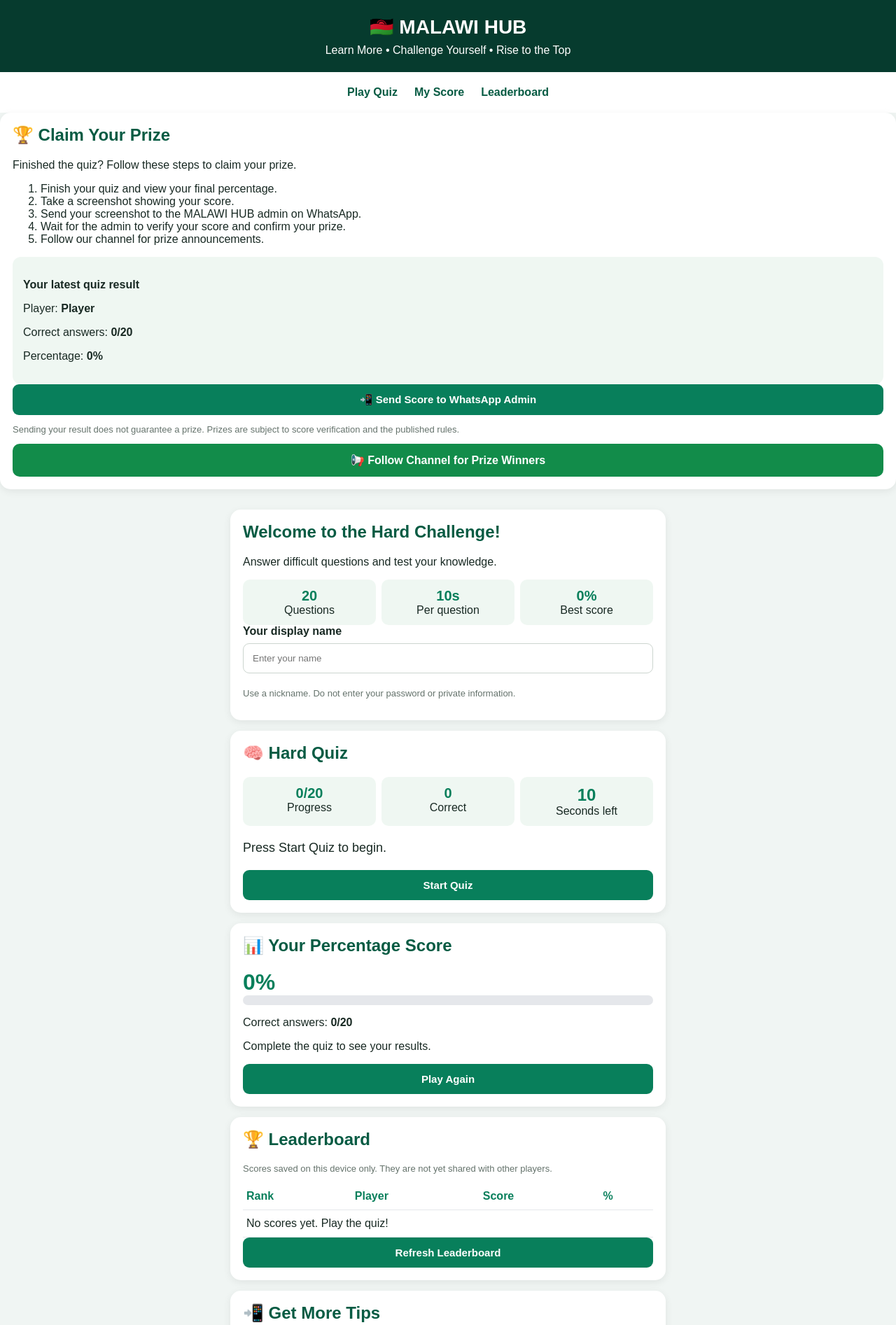
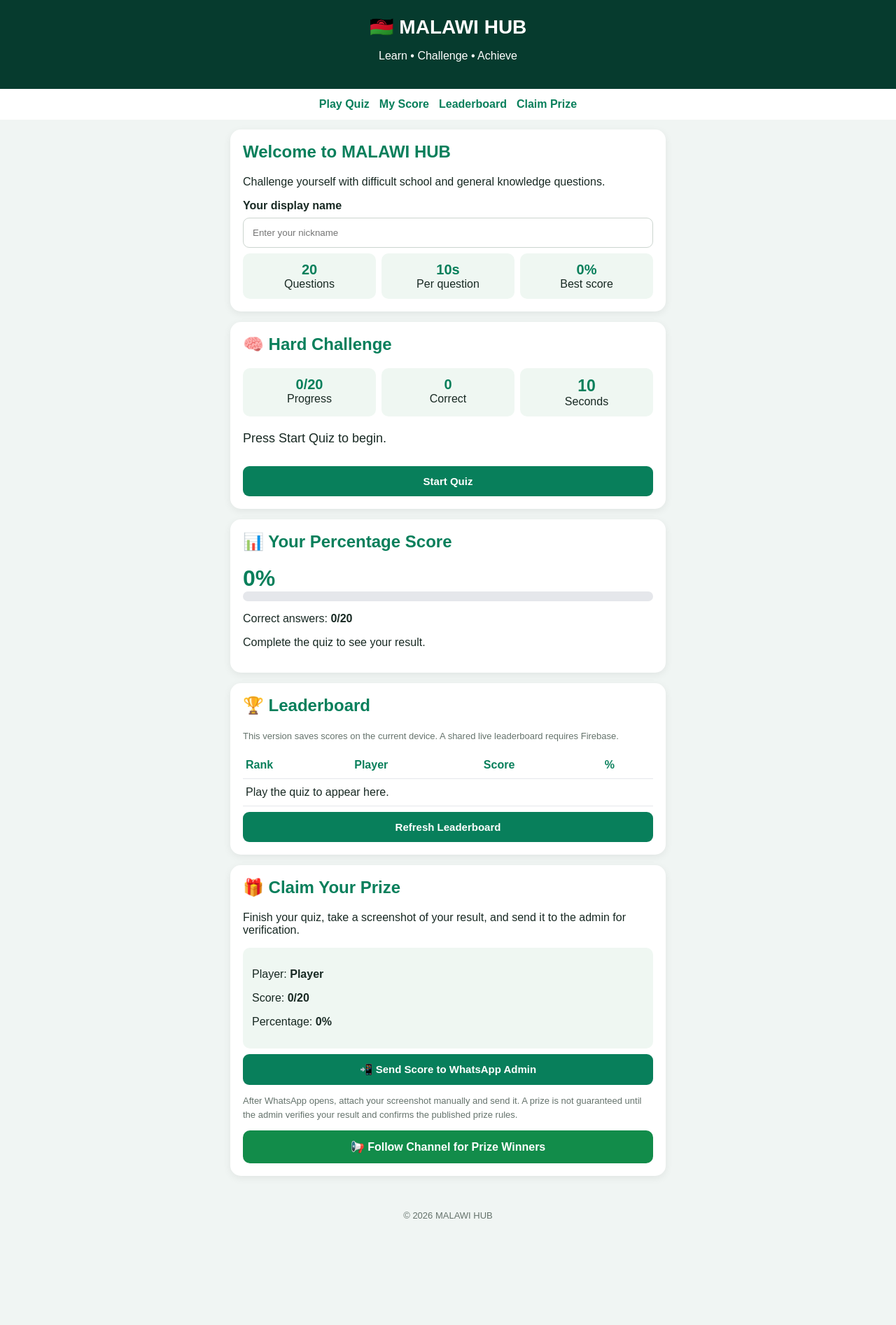
Before and after one commit to mateyufavour-source/malawi-hub, a plain HTML site: page index.html in a window 1280 px wide. Shown: the top 1893 px of the page at 70% size. After the commit the page ends 1764 px from the top, so only its background shows below. Drawn offline with Linux system fonts and the light colour scheme.

Commit message:
Revise quiz interface and add prize claiming feature
Updated title and header text, added prize claiming section, and improved leaderboard functionality.

```diff
--- a/index.html
+++ b/index.html
@@ -3,213 +3,116 @@
 <html lang="en">
 <head>
 <meta charset="UTF-8">
-<meta name="viewport" content="width=device-width, initial-scale=1">
+<meta name="viewport" content="width=device-width,initial-scale=1">
 <meta name="theme-color" content="#063b2e">
-<title>MALAWI HUB - Hard Quiz</title>
-
+<title>MALAWI HUB | Quiz & Prizes</title>
 <style>
 *{box-sizing:border-box}
-body{
- margin:0;background:#f0f5f3;color:#182923;
- font-family:Arial,sans-serif
-}
-header{
- background:#063b2e;color:white;padding:22px 15px;
- text-align:center
-}
+body{margin:0;font-family:Arial,sans-serif;background:#f0f5f3;color:#182923}
+header{background:#063b2e;color:white;text-align:center;padding:22px 12px}
 header h1{margin:0;font-size:28px}
-header p{margin:8px 0 0}
-nav{
- display:flex;gap:8px;justify-content:center;flex-wrap:wrap;
- padding:12px;background:#fff
-}
-nav a{
- color:#075b43;text-decoration:none;font-weight:bold;
- padding:8px
-}
+nav{display:flex;justify-content:center;gap:14px;flex-wrap:wrap;background:white;padding:13px}
+nav a{color:#087f5b;text-decoration:none;font-weight:bold}
 main{max-width:650px;margin:auto;padding:14px}
-.card{
- background:white;padding:18px;margin-bottom:15px;
- border-radius:15px;box-shadow:0 3px 12px #00000012
-}
-h2{margin-top:0;color:#075b43}
-button{
- border:0;border-radius:9px;padding:13px;
- font-size:15px;font-weight:bold;cursor:pointer
-}
-.primary{background:#087f5b;color:white;width:100%}
-.option{
- display:block;width:100%;text-align:left;
- margin:9px 0;background:#edf3f0;color:#183c30;
- border:2px solid transparent
-}
+.card{background:white;border-radius:15px;padding:18px;margin-bottom:15px;box-shadow:0 3px 12px #0001}
+h2{color:#087f5b;margin-top:0}
+button{border:0;border-radius:9px;padding:13px;font-size:15px;font-weight:bold;cursor:pointer}
+.primary{width:100%;background:#087f5b;color:white;margin-top:8px}
+.option{width:100%;display:block;text-align:left;margin:8px 0;background:#edf3f0;color:#183c30}
 .option:disabled{opacity:1}
-.option.correct{background:#d1fae5;border-color:#16a34a}
-.option.wrong{background:#fee2e2;border-color:#dc2626}
-.small{font-size:13px;color:#65736c}
+.option.correct{background:#d1fae5;border:2px solid #16a34a}
+.option.wrong{background:#fee2e2;border:2px solid #dc2626}
 .stats{display:grid;grid-template-columns:repeat(3,1fr);gap:8px}
-.stat{
- background:#eff7f2;padding:12px 5px;text-align:center;
- border-radius:10px
-}
+.stat{background:#eff7f2;padding:12px 4px;text-align:center;border-radius:10px}
 .stat strong{display:block;font-size:20px;color:#087f5b}
+#percent{font-size:32px;font-weight:bold;color:#087f5b}
 .bar-bg{height:14px;background:#e5e7eb;border-radius:20px;overflow:hidden}
 #bar{height:100%;width:0;background:#16a34a;transition:width .3s}
-#percent{font-size:32px;font-weight:bold;color:#087f5b}
-#timer{font-size:24px;font-weight:bold}
-#timer.danger{color:#dc2626}
+#timer{font-size:23px;font-weight:bold}
 #question{font-size:18px;line-height:1.5}
-#name{width:100%;padding:13px;border:1px solid #ccd5cf;border-radius:9px;margin:8px 0}
+input{width:100%;padding:13px;border:1px solid #ccd5cf;border-radius:9px;margin:8px 0}
+.small{font-size:13px;color:#65736c;line-height:1.5}
 table{width:100%;border-collapse:collapse}
-th,td{padding:10px 5px;text-align:left;border-bottom:1px solid #e5e7eb}
+th,td{text-align:left;padding:10px 4px;border-bottom:1px solid #e5e7eb;overflow-wrap:anywhere}
 th{color:#087f5b}
-.whatsapp{display:block;text-align:center;text-decoration:none;
- background:#128c4a;color:white;padding:14px;border-radius:10px;font-weight:bold}
-footer{text-align:center;padding:20px;color:#66756d;font-size:13px}
+.whatsapp{display:block;text-align:center;text-decoration:none;background:#128c4a;color:white;padding:14px;border-radius:10px;font-weight:bold;margin-top:12px}
 [hidden]{display:none!important}
+footer{text-align:center;padding:20px;color:#65736c;font-size:13px}
 </style>
 </head>
-
 <body>
 <header>
 <h1>🇲🇼 MALAWI HUB</h1>
- <p>Learn More • Challenge Yourself • Rise to the Top</p>
+<p>Learn • Challenge • Achieve</p>
 </header>
-
 <nav>
 <a href="#quiz">Play Quiz</a>
 <a href="#results">My Score</a>
 <a href="#leaderboard">Leaderboard</a>
+<a href="#claim">Claim Prize</a>
 </nav>
-
-<section class="card" id="claim-prize">
-  <h2>🏆 Claim Your Prize</h2>
-  <p>Finished the quiz? Follow these steps to claim your prize.</p>
-
-  <ol>
-    <li>Finish your quiz and view your final percentage.</li>
-    <li>Take a screenshot showing your score.</li>
-    <li>Send your screenshot to the MALAWI HUB admin on WhatsApp.</li>
-    <li>Wait for the admin to verify your score and confirm your prize.</li>
-    <li>Follow our channel for prize announcements.</li>
-  </ol>
-
-  <div style="background:#eff7f2;padding:15px;border-radius:12px">
-    <p><strong>Your latest quiz result</strong></p>
-    <p>Player: <strong id="claimName">Player</strong></p>
-    <p>Correct answers: <strong id="claimScore">0/20</strong></p>
-    <p>Percentage: <strong id="claimPercent">0%</strong></p>
-  </div>
-
-  <button class="primary" onclick="shareQuizResult()">
-    📲 Send Score to WhatsApp Admin
-  </button>
-
-  <p class="small">
-    Sending your result does not guarantee a prize.
-    Prizes are subject to score verification and the published rules.
-  </p>
-
-  <a class="whatsapp"
-     href="https://whatsapp.com/channel/0029Vb8qApVG3R3dB4zaQa1p"
-     target="_blank" rel="noopener">
-     📢 Follow Channel for Prize Winners
-  </a>
-</section>
-
-<script>
-function shareQuizResult() {
-  ";const adminNumber = "265885801081";
-  const name = document.getElementById("name").value.trim() || "Player";
-  const scoreText = document.getElementById("finalScore").textContent;
-  const percent = document.getElementById("percent").textContent;
-
-  const message =
-    "MALAWI HUB - PRIZE CLAIM\n" +
-    "Player: " + name + "\n" +
-    "Score: " + scoreText + "\n" +
-    "Percentage: " + percent + "\n" +
-    "I would like my score verified for a prize.\n" +
-    "I will attach my quiz screenshot.";
-
-  const url = "https://wa.me/" + adminNumber +
-    "?text=" + encodeURIComponent(message);
-
-  if (adminNumber.includes("X")) {
-    alert("Please add the admin WhatsApp number in the code first.");
-    return;
-  }
-
-  document.getElementById("claimName").textContent = name;
-  document.getElementById("claimScore").textContent = scoreText;
-  document.getElementById("claimPercent").textContent = percent;
-
-  window.open(url, "_blank");
-}
-</script>
-
 <main>
 <section class="card">
- <h2>Welcome to the Hard Challenge!</h2>
- <p>Answer difficult questions and test your knowledge.</p>
+<h2>Welcome to MALAWI HUB</h2>
+<p>Challenge yourself with difficult school and general knowledge questions.</p>
+<label for="player"><b>Your display name</b></label>
+<input id="player" maxlength="24" placeholder="Enter your nickname">
 <div class="stats">
-  <div class="stat"><strong id="totalQ">20</strong><span>Questions</span></div>
-  <div class="stat"><strong>10s</strong><span>Per question</span></div>
-  <div class="stat"><strong id="topScore">0%</strong><span>Best score</span></div>
+<div class="stat"><strong>20</strong>Questions</div>
+<div class="stat"><strong>10s</strong>Per question</div>
+<div class="stat"><strong id="best">0%</strong>Best score</div>
 </div>
- <label for="name"><strong>Your display name</strong></label>
- <input id="name" maxlength="24" placeholder="Enter your name">
- <p class="small">Use a nickname. Do not enter your password or private information.</p>
 </section>
 
 <section class="card" id="quiz">
- <h2>🧠 Hard Quiz</h2>
+<h2>🧠 Hard Challenge</h2>
 <div class="stats">
-  <div class="stat"><strong id="questionCount">0/20</strong><span>Progress</span></div>
-  <div class="stat"><strong id="liveCorrect">0</strong><span>Correct</span></div>
-  <div class="stat"><strong id="timer">10</strong><span>Seconds left</span></div>
+<div class="stat"><strong id="progress">0/20</strong>Progress</div>
+<div class="stat"><strong id="correct">0</strong>Correct</div>
+<div class="stat"><strong id="timer">10</strong>Seconds</div>
 </div>
 <p id="question">Press Start Quiz to begin.</p>
 <div id="options"></div>
 <p id="feedback" aria-live="polite"></p>
- <button id="start" class="primary" onclick="startQuiz()">Start Quiz</button>
- <button id="next" class="primary" onclick="nextQuestion()" hidden>Next Question →</button>
+<button class="primary" id="start" onclick="startQuiz()">Start Quiz</button>
+<button class="primary" id="next" onclick="nextQuestion()" hidden>Next Question</button>
 </section>
 
 <section class="card" id="results">
 <h2>📊 Your Percentage Score</h2>
 <div id="percent">0%</div>
 <div class="bar-bg"><div id="bar"></div></div>
- <p>Correct answers: <strong id="finalScore">0/20</strong></p>
- <p id="resultMessage">Complete the quiz to see your results.</p>
- <button class="primary" onclick="startQuiz()">Play Again</button>
+<p>Correct answers: <b id="finalScore">0/20</b></p>
+<p id="resultMessage">Complete the quiz to see your result.</p>
 </section>
 
 <section class="card" id="leaderboard">
 <h2>🏆 Leaderboard</h2>
- <p class="small">Scores saved on this device only. They are not yet shared with other players.</p>
+<p class="small">This version saves scores on the current device. A shared live leaderboard requires Firebase.</p>
 <table>
 <thead><tr><th>Rank</th><th>Player</th><th>Score</th><th>%</th></tr></thead>
-  <tbody id="leaderRows">
-   <tr><td colspan="4">Complete a quiz to appear here.</td></tr>
-  </tbody>
+<tbody id="leaderRows"></tbody>
 </table>
 <button class="primary" onclick="renderLeaderboard()">Refresh Leaderboard</button>
 </section>
 
-<section class="card">
- <h2>📲 Get More Tips</h2>
- <p>Follow the MALAWI HUB WhatsApp channel for updates and tips.</p>
- <a class="whatsapp"
- href="https://whatsapp.com/channel/0029Vb8qApVG3R3dB4zaQa1p"
- target="_blank" rel="noopener">Follow WhatsApp Channel</a>
+<section class="card" id="claim">
+<h2>🎁 Claim Your Prize</h2>
+<p>Finish your quiz, take a screenshot of your result, and send it to the admin for verification.</p>
+<div style="background:#eff7f2;padding:13px;border-radius:10px">
+<p>Player: <b id="claimName">Player</b></p>
+<p>Score: <b id="claimScore">0/20</b></p>
+<p>Percentage: <b id="claimPercent">0%</b></p>
+</div>
+<button class="primary" onclick="shareQuizResult()">📲 Send Score to WhatsApp Admin</button>
+<p class="small">After WhatsApp opens, attach your screenshot manually and send it. A prize is not guaranteed until the admin verifies your result and confirms the published prize rules.</p>
+<a class="whatsapp" href="https://whatsapp.com/channel/0029Vb8qApVG3R3dB4zaQa1p" target="_blank" rel="noopener">📢 Follow Channel for Prize Winners</a>
 </section>
 </main>
-
-<footer>© 2026 MALAWI HUB • Keep learning every day.</footer>
+<footer>© 2026 MALAWI HUB</footer>
 
 <script>
-const questions = [
+const questions=[
 {q:"Solve 2x² - 7x + 3 = 0.",o:["x = 1 or 3","x = 3 or 1/2","x = -3 or -1/2","x = 2 or 3"],a:1},
 {q:"Which law relates pressure and volume at constant temperature?",o:["Boyle's law","Ohm's law","Newton's law","Faraday's law"],a:0},
 {q:"What is the derivative of x³?",o:["x²","2x","3x²","3x"],a:2},
@@ -220,71 +123,62 @@
 {q:"A car travels 150 km in 3 hours. What is its average speed?",o:["30 km/h","45 km/h","50 km/h","60 km/h"],a:2},
 {q:"Which blood vessels carry blood away from the heart?",o:["Veins","Capillaries","Arteries","Venules"],a:2},
 {q:"Which gas is released during photosynthesis?",o:["Nitrogen","Oxygen","Carbon dioxide","Hydrogen"],a:1},
- {q:"What is the sum of the interior angles of a hexagon?",o:["360°","540°","720°","900°"],a:2},
+{q:"What is the sum of a hexagon's interior angles?",o:["360°","540°","720°","900°"],a:2},
 {q:"Which layer surrounds Earth's inner core?",o:["Crust","Mantle","Outer core","Lithosphere"],a:2},
 {q:"What is the oxidation state of oxygen in most compounds?",o:["+2","-2","0","+1"],a:1},
 {q:"If 3x + 5 = 20, what is x?",o:["3","5","7","15"],a:1},
- {q:"Which cell structure controls the movement of substances into and out of a cell?",o:["Cell membrane","Nucleus","Ribosome","Chromosome"],a:0},
- {q:"Which soil particle is the smallest among sand, silt and clay?",o:["Sand","Gravel","Silt","Clay"],a:3},
+{q:"Which structure controls substances entering and leaving a cell?",o:["Cell membrane","Nucleus","Ribosome","Chromosome"],a:0},
+{q:"Which is the smallest soil particle?",o:["Sand","Gravel","Silt","Clay"],a:3},
 {q:"Which instrument measures electric current?",o:["Voltmeter","Ammeter","Barometer","Thermometer"],a:1},
- {q:"What is the probability of getting a 6 on a fair six-sided die?",o:["1/2","1/3","1/6","5/6"],a:2},
- {q:"Which economic term describes a general rise in prices?",o:["Deflation","Inflation","Depreciation","Subsidy"],a:1},
+{q:"What is the probability of rolling a 6 on a fair six-sided die?",o:["1/2","1/3","1/6","5/6"],a:2},
+{q:"What is a general rise in prices called?",o:["Deflation","Inflation","Depreciation","Subsidy"],a:1},
 {q:"What is the capital city of Malawi?",o:["Blantyre","Mzuzu","Lilongwe","Zomba"],a:2}
 ];
 
-let order=[], index=0, score=0, timerId=null, seconds=10;
-let answered=false, running=false;
-const $ = id => document.getElementById(id);
+let order=[],index=0,score=0,seconds=10,timerId=null,answered=false,running=false;
+const $=id=>document.getElementById(id);
 
-function readSaved(key, fallback) {
- try { return JSON.parse(localStorage.getItem(key)) ?? fallback; }
- catch { return fallback; }
+function readSaved(key,fallback){
+ try{return JSON.parse(localStorage.getItem(key))??fallback}catch{return fallback}
 }
-function save(key, value) {
- try { localStorage.setItem(key, JSON.stringify(value)); }
- catch {}
+function save(key,value){
+ try{localStorage.setItem(key,JSON.stringify(value))}catch{}
 }
-function safeName(value) {
- return value.trim().replace(/[<>]/g,"").slice(0,24) || "Player";
+function shuffle(arr){
+ for(let i=arr.length-1;i>0;i--){
+  const j=Math.floor(Math.random()*(i+1));
+  [arr[i],arr[j]]=[arr[j],arr[i]];
  }
-function shuffle(array) {
- for(let i=array.length-1;i>0;i--){
-  const j=Math.floor(Math.random()*(i+1));
-  [array[i],array[j]]=[array[j],array[i]];
+ return arr;
 }
- return array;
+function safeName(){
+ return $("player").value.trim().replace(/[<>]/g,"").slice(0,24)||"Player";
 }
-
 function startQuiz(){
  clearInterval(timerId);
  order=shuffle([...Array(questions.length).keys()]);
- index=0; score=0; running=true; answered=false;
+ index=0;score=0;running=true;answered=false;
  $("start").hidden=true;
- $("next").hidden=true;
- $("liveCorrect").textContent="0";
- $("finalScore").textContent="0/"+questions.length;
+ $("correct").textContent="0";
  $("percent").textContent="0%";
  $("bar").style.width="0%";
- $("resultMessage").textContent="Quiz in progress...";
- $("feedback").textContent="";
+ $("finalScore").textContent="0/20";
+ $("resultMessage").textContent="Quiz in progress.";
  showQuestion();
 }
-
 function showQuestion(){
- if(!running) return;
- answered=false; seconds=10;
+ answered=false;seconds=10;
  const item=questions[order[index]];
- $("questionCount").textContent=(index+1)+"/"+questions.length;
+ $("progress").textContent=(index+1)+"/"+questions.length;
  $("timer").textContent=seconds;
- $("timer").classList.remove("danger");
  $("question").textContent=item.q;
  $("feedback").textContent="";
  $("next").hidden=true;
  $("options").innerHTML="";
- item.o.forEach((text,i)=>{
+ item.o.forEach((option,i)=>{
   const b=document.createElement("button");
   b.className="option";
-  b.textContent=String.fromCharCode(65+i)+". "+text;
+  b.textContent=String.fromCharCode(65+i)+". "+option;
   b.onclick=()=>answer(i,b);
   $("options").appendChild(b);
  });
@@ -292,32 +186,29 @@
  timerId=setInterval(()=>{
   seconds--;
   $("timer").textContent=seconds;
-  if(seconds<=3) $("timer").classList.add("danger");
   if(seconds<=0){
    clearInterval(timerId);
    answer(-1,null);
   }
  },1000);
 }
-
 function answer(choice,button){
- if(answered || !running) return;
- answered=true;
- clearInterval(timerId);
+ if(answered||!running)return;
+ answered=true;clearInterval(timerId);
  const item=questions[order[index]];
  const buttons=$("options").querySelectorAll("button");
  buttons.forEach(b=>b.disabled=true);
  if(choice===item.a){
   score++;
-  $("feedback").textContent="✅ Correct answer!";
- } else {
+  $("feedback").textContent="✅ Correct!";
+ }else{
   $("feedback").textContent=choice===-1
-   ?"⏰ Time is up! Correct answer: "+item.o[item.a]
+  ?"⏰ Time is up! Answer: "+item.o[item.a]
   :"❌ Correct answer: "+item.o[item.a];
  }
- if(buttons[item.a]) buttons[item.a].classList.add("correct");
- if(button && choice!==item.a) button.classList.add("wrong");
- $("liveCorrect").textContent=score;
+ if(buttons[item.a])buttons[item.a].classList.add("correct");
+ if(button&&choice!==item.a)button.classList.add("wrong");
+ $("correct").textContent=score;
  const pct=Math.round(score/questions.length*100);
  $("percent").textContent=pct+"%";
  $("bar").style.width=pct+"%";
@@ -325,58 +216,67 @@
  $("next").hidden=false;
  $("next").textContent=index===questions.length-1?"Finish Quiz":"Next Question →";
 }
-
 function nextQuestion(){
- if(!answered) return;
- if(index<questions.length-1){
-  index++;
-  showQuestion();
- } else finishQuiz();
+ if(!answered)return;
+ if(index<questions.length-1){index++;showQuestion()}
+ else finishQuiz();
 }
-
 function finishQuiz(){
- clearInterval(timerId);
- running=false;
+ clearInterval(timerId);running=false;
+ const pct=Math.round(score/questions.length*100);
+ const name=safeName();
  $("question").textContent="🎉 Quiz completed!";
  $("options").innerHTML="";
  $("next").hidden=true;
  $("timer").textContent="0";
- const pct=Math.round(score/questions.length*100);
  $("percent").textContent=pct+"%";
  $("bar").style.width=pct+"%";
  $("finalScore").textContent=score+"/"+questions.length;
- $("resultMessage").textContent=
-  pct>=80?"Excellent work!":pct>=50?"Good effort! Keep practising.":"Keep learning and try again!";
- const name=safeName($("name").value);
+ $("resultMessage").textContent=pct>=80?"Excellent work!":pct>=50?"Good effort! Keep practising.":"Keep learning and try again!";
+ $("claimName").textContent=name;
+ $("claimScore").textContent=score+"/"+questions.length;
+ $("claimPercent").textContent=pct+"%";
  let records=readSaved("malawiHubScores",[]);
  records.push({name,score,total:questions.length,pct,date:Date.now()});
- records.sort((a,b)=>b.pct-a.pct || b.score-a.score || a.date-b.date);
+ records.sort((a,b)=>b.pct-a.pct||b.score-a.score||a.date-b.date);
  save("malawiHubScores",records.slice(0,50));
+ const best=Math.max(pct,readSaved("malawiHubBest",0));
+ save("malawiHubBest",best);
+ $("best").textContent=best+"%";
  renderLeaderboard();
- const best=readSaved("malawiHubBest",0);
- if(pct>best){save("malawiHubBest",pct);$("topScore").textContent=pct+"%";}
 }
-
 function renderLeaderboard(){
  const records=readSaved("malawiHubScores",[]);
- const body=$("leaderRows");
- body.innerHTML="";
+ const body=$("leaderRows");body.innerHTML="";
  if(!records.length){
-  body.innerHTML='<tr><td colspan="4">No scores yet. Play the quiz!</td></tr>';
-  return;
+  body.innerHTML='<tr><td colspan="4">Play the quiz to appear here.</td></tr>';return;
  }
  records.slice(0,10).forEach((r,i)=>{
   const tr=document.createElement("tr");
   [i+1,r.name,r.score+"/"+r.total,r.pct+"%"].forEach(v=>{
-   const td=document.createElement("td");
-   td.textContent=v;
-   tr.appendChild(td);
+   const td=document.createElement("td");td.textContent=v;tr.appendChild(td);
   });
   body.appendChild(tr);
  });
 }
-$("totalQ").textContent=questions.length;
-$("topScore").textContent=readSaved("malawiHubBest",0)+"%";
+function shareQuizResult(){
+ const adminNumber="265885801081";
+ const name=safeName();
+ const scoreText=$("finalScore").textContent;
+ const percent=$("percent").textContent;
+ if(!running&&scoreText==="0/20"){
+  alert("Please finish the quiz before claiming a prize.");
+  return;
+ }
+ const message="MALAWI HUB PRIZE CLAIM\n"+
+ "Player: "+name+"\n"+
+ "Score: "+scoreText+"\n"+
+ "Percentage: "+percent+"\n\n"+
+ "Please verify my quiz result. I will attach my screenshot.";
+ const url="https://wa.me/"+adminNumber+"?text="+encodeURIComponent(message);
+ window.location.href=url;
+}
+$("best").textContent=readSaved("malawiHubBest",0)+"%";
 renderLeaderboard();
 </script>
 </body>
```
Lines whose indentation alone changed are shown as unchanged.
